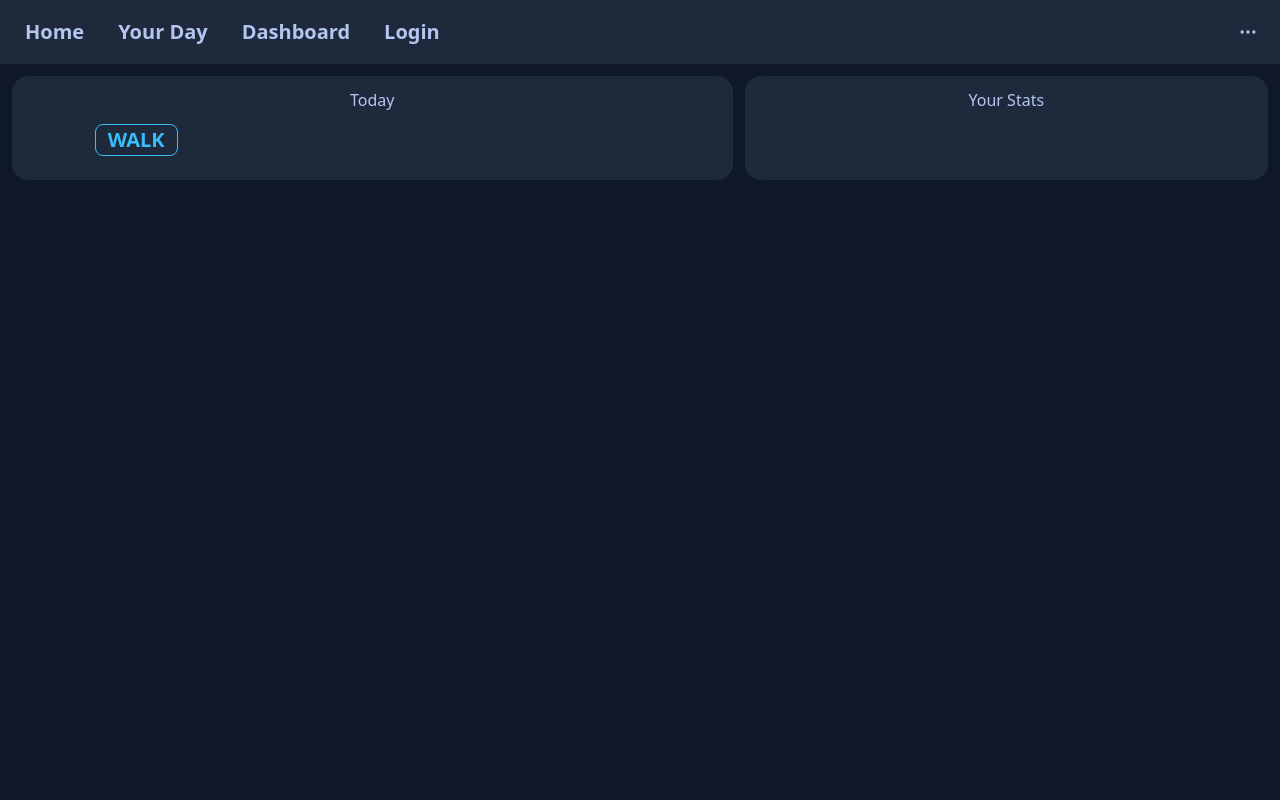
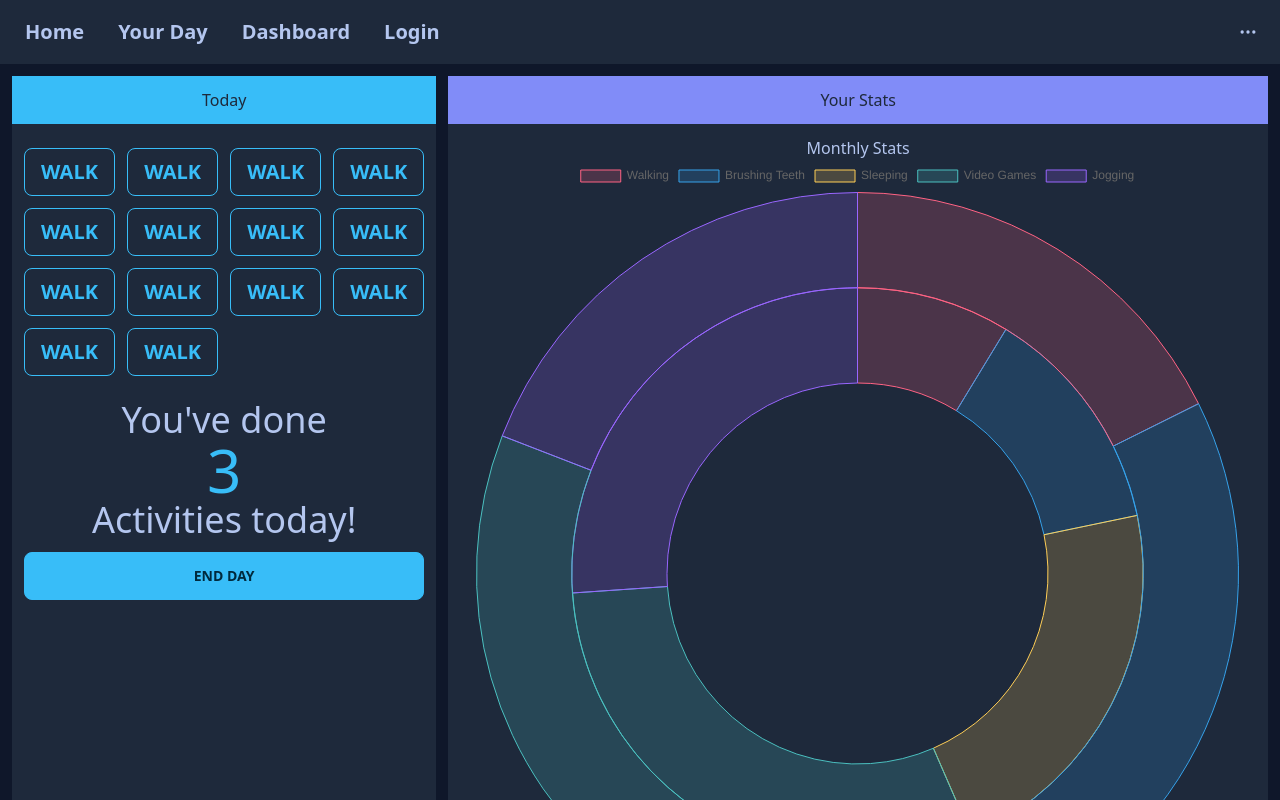
Before and after one commit to Nghia314/new5hark, a React (Create React App) app in the folder client/: page /YourDay in a window 1280 px wide. Shown: the top 800 px of the page. Built offline with nearby package versions, Linux system fonts and the light colour scheme.

Commit message:
Added yourday layout

```diff
--- a/client/src/components/Chart.jsx
+++ b/client/src/components/Chart.jsx
@@ -17,11 +17,11 @@ function Chart() {
   },
   {
     activity: 'Sleeping',
-    amount: 5,
+    amount: 10,
   },
   {
     activity: 'Video Games',
-    amount: 3,
+    amount: 14,
   },
   {
     activity: 'Jogging',
@@ -69,7 +69,7 @@ function Chart() {
 
       {
         label: 'Weekly',
-        data: [2, 3, 5, 7, 15, 6],
+        data: [2, 3, 5, 7, 6],
         backgroundColor: [
           'rgba(255, 99, 132, 0.2)',
           'rgba(54, 162, 235, 0.2)',
--- a/client/src/pages/YourDay.jsx
+++ b/client/src/pages/YourDay.jsx
@@ -1,25 +1,47 @@
 import React from "react";
+import Chart from "../components/Chart"
 
 function YourDay() {
   return (
     <>
       <div className="grid md:grid-rows-2-md md:grid-flow-col m-3 gap-3">
-        <div className="card bg-neutral p-3 text-center">
-          <h2>Today</h2>
-          <div className="grid grid-cols-2 md:grid-cols-3 gap-3 my-3">
-            {/* <div className="input-group w-full">
-              <button className="btn btn-primary btn-sm w-full text-xl">Walk</button>
-              <input className="checkbox checkbox-primary checkbox-lg" type="checkbox"/>
-            </div> */}
-            <label className="swap">
-              <input type="checkbox"/>
-                <div className="swap-off btn btn-outline btn-primary btn-sm w-full text-xl">Walk</div>
-                <div className="swap-on btn btn-primary btn-sm w-full text-xl">Walk</div>
-            </label>
+        <div className="card bg-neutral text-center">
+          <h2 className="card-header text-neutral p-3 bg-primary">Today</h2>
+          <div className="p-3 grid-flow-col">
+            <div className="grid grid-cols-2 md:grid-cols-3 lg:grid-cols-4 gap-3 my-3">
+              {/* <div className="input-group w-full">
+                <button className="btn btn-primary btn-sm w-full text-xl">Walk</button>
+                <input className="checkbox checkbox-primary checkbox-lg" type="checkbox"/>
+              </div> */}
+              <div className="btn btn-outline btn-primary w-full text-xl truncate">Walk</div>
+              <div className="btn btn-outline btn-primary w-full text-xl truncate">Walk</div>
+              <div className="btn btn-outline btn-primary w-full text-xl truncate">Walk</div>
+              <div className="btn btn-outline btn-primary w-full text-xl truncate">Walk</div>
+              <div className="btn btn-outline btn-primary w-full text-xl truncate">Walk</div>
+              <div className="btn btn-outline btn-primary w-full text-xl truncate">Walk</div>
+              <div className="btn btn-outline btn-primary w-full text-xl truncate">Walk</div>
+              <div className="btn btn-outline btn-primary w-full text-xl truncate">Walk</div>
+              <div className="btn btn-outline btn-primary w-full text-xl truncate">Walk</div>
+              <div className="btn btn-outline btn-primary w-full text-xl truncate">Walk</div>
+              <div className="btn btn-outline btn-primary w-full text-xl truncate">Walk</div>
+              <div className="btn btn-outline btn-primary w-full text-xl truncate">Walk</div>
+              <div className="btn btn-outline btn-primary w-full text-xl truncate">Walk</div>
+              <div className="btn btn-outline btn-primary w-full text-xl truncate">Walk</div>
+            </div>
+            <div className="p-3">
+              <h3 className="text-4xl">You've done</h3>
+              <h1 className="text-6xl text-primary">3</h1>
+              <h3 className="text-4xl">Activities today!</h3>
+            </div>
+            <button className="btn btn-primary w-full grid-end-auto">End Day</button>
           </div>
         </div>
-        <div className="card bg-neutral p-3 text-center">
-          <h2>Your Stats</h2>
+        <div className="card bg-neutral text-center">
+          <h2 className="card-header text-neutral p-3 bg-secondary">Your Stats</h2>
+          <div className="p-3">
+            <h2>Monthly Stats</h2>
+            <Chart />
+          </div>
         </div>
       </div>
     </>
```
